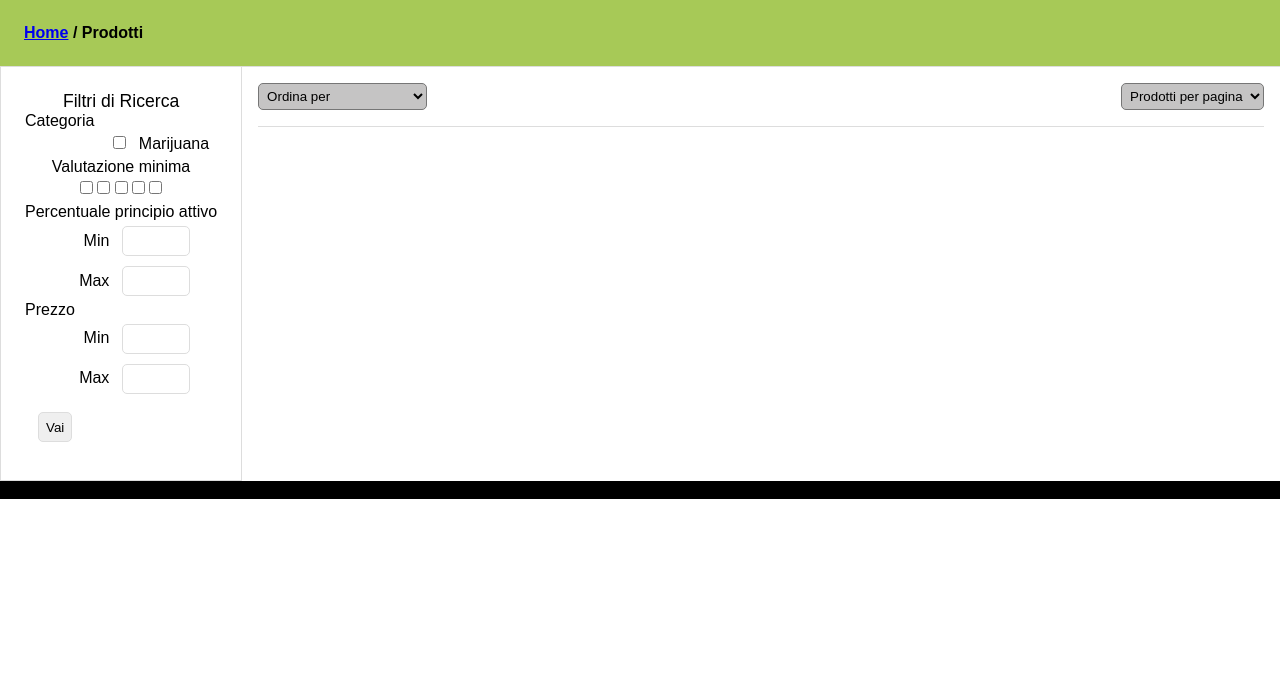
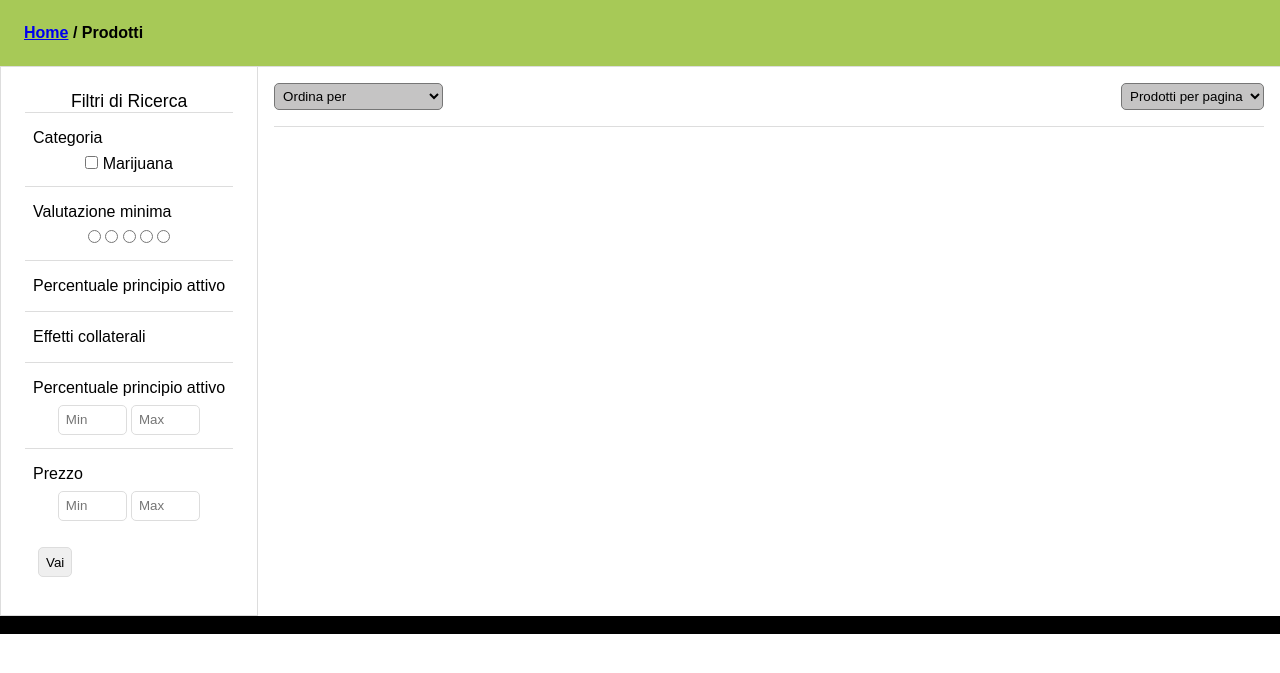
Before and after one commit to MatteoSinigaglia/MyCandies, a PHP site: page /listaProdotti.html in a window 1280 px wide. Shown: the top 673 px of the page. Run offline with PHP 8.4, Linux system fonts and the light colour scheme.

Commit message:
Ripulito CSS

```diff
--- a/frontend/listaProdotti.html
+++ b/frontend/listaProdotti.html
@@ -41,51 +41,40 @@
                 <fieldset id="averageStarsFilter">
                     <legend>Valutazione minima</legend>
                     <div>
-                        <label for="1star">1 stella</label>
-                        <input type="checkbox" name="1star" id="1star" value="1star" />
-                    </div>
-                    <div>
-                        <label for="2star">2 stelle</label>
-
-                        <input type="checkbox" name="2star" id="2star" value="2star" />
-                    </div>
-                    <div>
-                        <label for="3star">3 stelle</label>
-
-                        <input type="checkbox" name="3star" id="3star" value="3star" />
-                    </div>
-                    <div>
-                        <label for="4star">4 stelle</label>
-
-                        <input type="checkbox" name="4star" id="4star" value="4star" />
-                    </div>
-                    <div>
-                        <label for="5star">5 stelle</label>
-                        <input type="checkbox" name="5star" id="5star" value="5star" />
+                    <label for="1star" class="hiddenHelp">1 stella</label>
+                    <input type="radio" name="stars" id="1star" value="1star" />
+                    <label for="2star" class="hiddenHelp">2 stelle</label>
+                    <input type="radio" name="stars" id="2star" value="2star" />
+                    <label for="3star" class="hiddenHelp">3 stelle</label>
+                    <input type="radio" name="stars" id="3star" value="3star" />
+                    <label for="4star" class="hiddenHelp">4 stelle</label>
+                    <input type="radio" name="stars" id="4star" value="4star" />
+                    <label for="5star" class="hiddenHelp">5 stelle</label>
+                    <input type="radio" name="stars" id="5star" value="5star" />
                     </div>
                 </fieldset>
-                <fieldset id="activePrincipleFilter"></fieldset>
-                <fieldset id="sideEffectsFilter"></fieldset>
+                <fieldset id="activePrincipleFilter">
+                    <legend>Percentuale principio attivo</legend>
+                </fieldset>
+                <fieldset id="sideEffectsFilter">
+                    <legend>Effetti collaterali</legend>
+                </fieldset>
                 <fieldset id="activePrincipleQuantityFilter">
                     <legend>Percentuale principio attivo</legend>
                     <div>
-                        <label for="minActivePrinciple">Min</label>
-                        <input type="text" name="minActivePrinciple" id="minActivePrinciple" />
-                    </div>
-                    <div>
-                        <label for="maxActivePrinciple">Max</label>
-                        <input type="text" name="maxActivePrinciple" id="maxActivePrinciple" />
+                        <label for="minActivePrinciple" class="hiddenHelp">Percentuale minima</label>
+                        <input type="text" name="minActivePrinciple" id="minActivePrinciple" placeholder="Min"/>
+                        <label for="maxActivePrinciple" class="hiddenHelp">Percentuale massima</label>
+                        <input type="text" name="maxActivePrinciple" id="maxActivePrinciple" placeholder="Max"/>
                     </div>
                 </fieldset>
                 <fieldset id="priceFilter">
                     <legend>Prezzo</legend>
                     <div>
-                        <label for="minPrice">Min</label>
-                        <input type="text" name="minPrice" id="minPrice" />
-                    </div>
-                    <div>
-                        <label for="maxPrice">Max</label>
-                        <input type="text" name="maxPrice" id="maxPrice" />
+                        <label for="minPrice" class="hiddenHelp">Prezzo minimo</label>
+                        <input type="text" name="minPrice" id="minPrice" placeholder="Min"/>
+                        <label for="maxPrice" class="hiddenHelp">Prezzo massimo</label>
+                        <input type="text" name="maxPrice" id="maxPrice" placeholder="Max"/>
                     </div>
                 </fieldset>
                 <input type="submit" value="Vai" id="confirmFilter" />
@@ -94,7 +83,7 @@
         <div id="rightSideContent">
             <div id="upperRightSideContent">
                 <div id="orderBy" class="fakeButton">
-                    <label for="orderBuySelect">Ordina per</label>
+                    <label for="orderBuySelect" class="hiddenHelp">Ordina per</label>
                     <select name="orderBuySelect" id="oderBuySelect">
                         <option class="hiddenChoice">Ordina per</option>
                         <option>Media recensioni clienti</option>
@@ -104,7 +93,7 @@
                     </select>
                 </div>
                 <div id="productsPerPage" class="fakeButton">
-                    <label for="productsPerPageSelect">Prodotti per pagina</label>
+                    <label for="productsPerPageSelect" class="hiddenHelp">Prodotti per pagina</label>
                     <select name="productsPerPageSelect" id="productsPerPageSelect" value="ordina per">
                         <option class="hiddenChoice">Prodotti per pagina</option>
                         <option>5</option>
--- a/frontend/style_MyCandies_default_prodotti_formCliente.css
+++ b/frontend/style_MyCandies_default_prodotti_formCliente.css
@@ -13,6 +13,16 @@ body {
   margin: auto;
   background-color: white;
   font-family: "Arial", cursive, sans-serif;
+}
+
+/* nascondo i label in modo che rimangano visibili per gli screen reader
+    da inserire un'immagine al posto del "quadratino" */
+.hiddenHelp {
+  position: absolute;
+  height: 1px;
+  width: 1px;
+  overflow: hidden;
+  clip: rect(1px, 1px, 1px, 1px);
 }
 
 input[type="checkbox"]:hover,
@@ -44,24 +54,21 @@ h1 {
 }
 
 #filters div {
-  text-align: right;
+  text-align: center;
   padding-top: 0.3em;
   padding-bottom: 0.3em;
 }
-#filters form,
-fieldset {
+
+#filters fieldset {
+  padding-top: 0.5em;
+  padding-bottom: 0.5em;
   border: none;
+  border-top: 1px solid #ddd;
 }
 
-#filters input[type="text"],
-label {
-  text-align: right;
-  padding: 0.5em;
-}
-
-#filters input[type="text"],
-label {
-  text-align: right;
+#filters legend {
+  float:left;
+  width: 100%;
   padding: 0.5em;
 }
 
@@ -69,7 +76,8 @@ label {
   width: 4em;
   border: 1px solid #ddd;
   border-radius: 5px;
-  margin-right: 2em;
+  padding: 0.5em;
+
 }
 
 #filters input[type="submit"] {
@@ -79,23 +87,6 @@ label {
   border-radius: 5px;
 }
 
-#filters #averageStarsFilter {
-  text-align: center;
-}
-
-#filters #averageStarsFilter div {
-  display: inline-block;
-}
-
-/* nascondo i label in modo che rimangano visibili per gli screen reader
-    da inserire un'immagine al posto del "quadratino" */
-#filters #averageStarsFilter label {
-  position: absolute;
-  height: 1px;
-  width: 1px;
-  overflow: hidden;
-  clip: rect(1px, 1px, 1px, 1px);
-}
 
 #rightSideContent {
   overflow: hidden;
@@ -111,14 +102,6 @@ label {
   padding-bottom: 1em;
 }
 
-.fakeButton label {
-  position: absolute;
-  height: 1px;
-  width: 1px;
-  overflow: hidden;
-  clip: rect(1px, 1px, 1px, 1px);
-}
-
 .fakeButton select {
   padding: 0.3em;
   border-radius: 5px;
@@ -131,11 +114,10 @@ label {
 
 #orderBy {
   float: left;
-  text-align: left;
 }
 
 #productsPerPage {
-  float: right;
+  text-align: right;
 }
 
 #productsList {
@@ -156,7 +138,7 @@ label {
 }
 
 /* titolo del box che contiene il prodotto e descrizione del prodotto*/
-.singleProduct h3,
+.singleProduct h2,
 p {
   text-align: left;
 }
```
